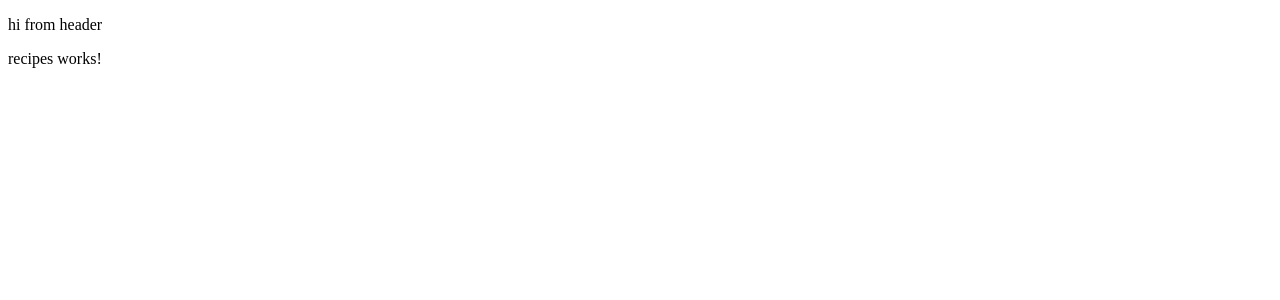
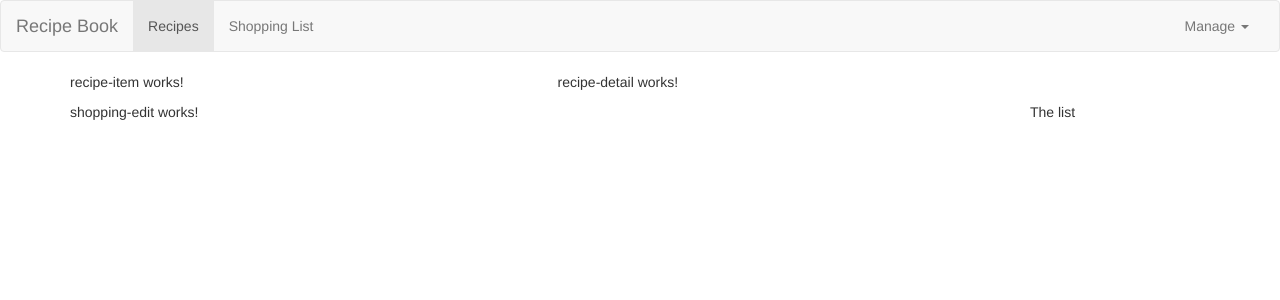
Before and after one commit to ELATTARIYassine/recipe-book-Angular-Firebase, an Angular app: page / in a window 1280 px wide. Shown: the top 300 px of the page. Built offline with nearby package versions, Linux system fonts and the light colour scheme.

Commit message:
[components] Nesting components & filling navbar component with live

```diff
--- a/src/app/app.component.html
+++ b/src/app/app.component.html
@@ -3,6 +3,7 @@
     <div class="row">
         <div class="col-md-12">
             <app-recipes></app-recipes>
+            <app-shopping-list></app-shopping-list>
         </div>
     </div>
 </div>
--- a/src/app/header/header.component.html
+++ b/src/app/header/header.component.html
@@ -1 +1,33 @@
-<p>hi from header</p>
+<nav class="navbar navbar-default">
+    <div class="container-fluid">
+        <!-- Brand and toggle get grouped for better mobile display -->
+        <div class="navbar-header">
+            <button type="button" class="navbar-toggle collapsed" data-toggle="collapse" data-target="#bs-example-navbar-collapse-1" aria-expanded="false">
+          <span class="sr-only">Toggle navigation</span>
+          <span class="icon-bar"></span>
+          <span class="icon-bar"></span>
+          <span class="icon-bar"></span>
+        </button>
+            <a class="navbar-brand" href="#">Recipe Book</a>
+        </div>
+
+        <!-- Collect the nav links, forms, and other content for toggling -->
+        <div class="collapse navbar-collapse" id="bs-example-navbar-collapse-1">
+            <ul class="nav navbar-nav">
+                <li class="active"><a href="#">Recipes <span class="sr-only">(current)</span></a></li>
+                <li><a href="#">Shopping List</a></li>
+            </ul>
+            <ul class="nav navbar-nav navbar-right">
+                <li class="dropdown">
+                    <a href="#" class="dropdown-toggle" data-toggle="dropdown" role="button" aria-haspopup="true" aria-expanded="false">Manage <span class="caret"></span></a>
+                    <ul class="dropdown-menu">
+                        <li><a href="#">Save data</a></li>
+                        <li><a href="#">Fetch data</a></li>
+                    </ul>
+                </li>
+            </ul>
+        </div>
+        <!-- /.navbar-collapse -->
+    </div>
+    <!-- /.container-fluid -->
+</nav>
--- a/src/app/recipes/recipe-list/recipes-list.component.html
+++ b/src/app/recipes/recipe-list/recipes-list.component.html
@@ -1 +1 @@
-<p>recipes-list works!</p>
+<app-recipe-item></app-recipe-item>
--- a/src/app/recipes/recipe-list/recipes-list.component.ts
+++ b/src/app/recipes/recipe-list/recipes-list.component.ts
@@ -7,6 +7,7 @@ import { Component, OnInit } from '@angular/core';
 })
 export class RecipeListComponent implements OnInit {
 
+  recipes = [];
   constructor() { }
 
   ngOnInit() {
--- a/src/app/recipes/recipes.component.html
+++ b/src/app/recipes/recipes.component.html
@@ -1 +1,8 @@
-<p>recipes works!</p>
+<div class="row">
+    <div class="col-md-5">
+        <app-recipes-list></app-recipes-list>
+    </div>
+    <div class="col-md-7">
+        <app-recipe-detail></app-recipe-detail>
+    </div>
+</div>
--- a/src/app/shopping-list/shopping-list.component.html
+++ b/src/app/shopping-list/shopping-list.component.html
@@ -1 +1,6 @@
-<p>shopping-list works!</p>
+<div class="row">
+    <div class="col-xs-10">
+        <app-shopping-edit></app-shopping-edit>
+    </div>
+    <p>The list</p>
+</div>
--- a/src/index.html
+++ b/src/index.html
@@ -1,13 +1,18 @@
 <!doctype html>
 <html lang="en">
+
 <head>
     <meta charset="utf-8">
     <title>A</title>
     <base href="/">
     <meta name="viewport" content="width=device-width, initial-scale=1">
     <link rel="icon" type="image/x-icon" href="favicon.ico">
+    <!-- Latest compiled and minified CSS -->
+    <link rel="stylesheet" href="https://maxcdn.bootstrapcdn.com/bootstrap/3.3.7/css/bootstrap.min.css" integrity="sha384-BVYiiSIFeK1dGmJRAkycuHAHRg32OmUcww7on3RYdg4Va+PmSTsz/K68vbdEjh4u" crossorigin="anonymous">
 </head>
+
 <body>
     <app-root></app-root>
 </body>
+
 </html>
```
Lines whose indentation alone changed are shown as unchanged.
